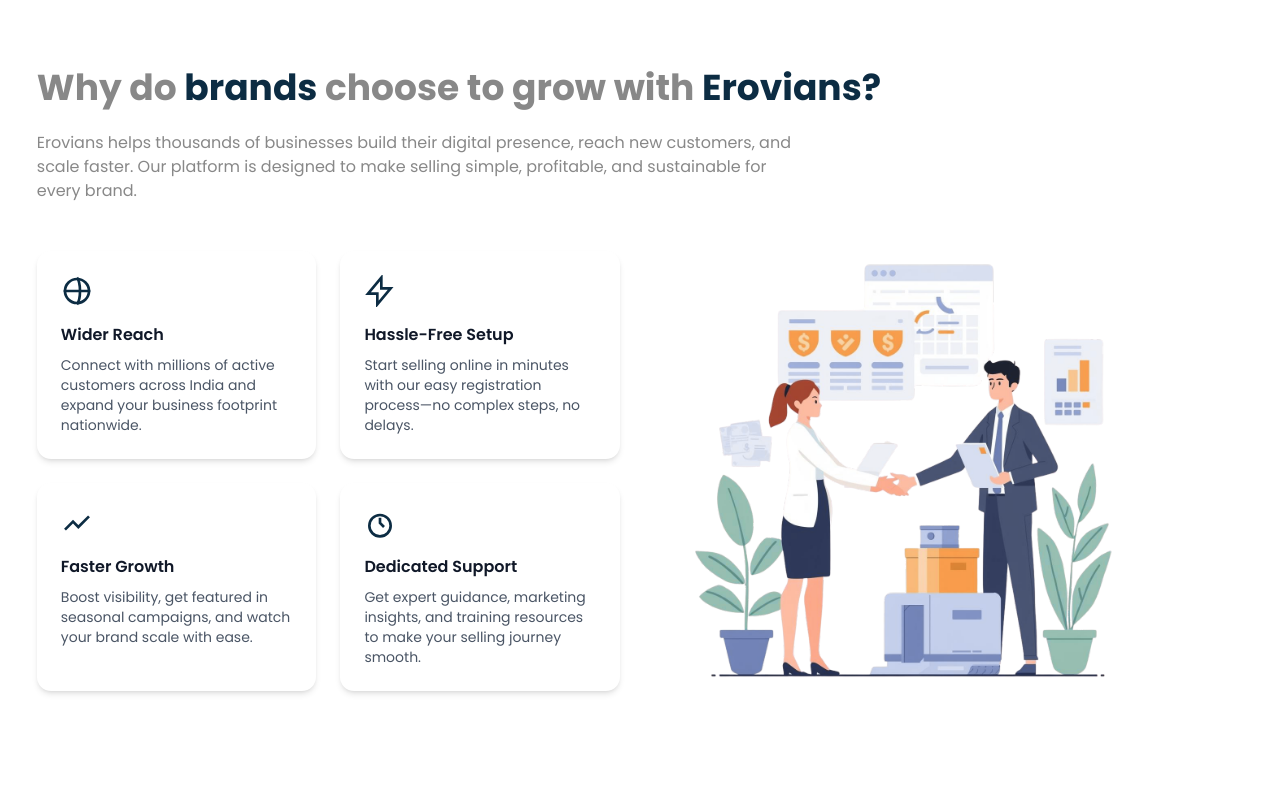
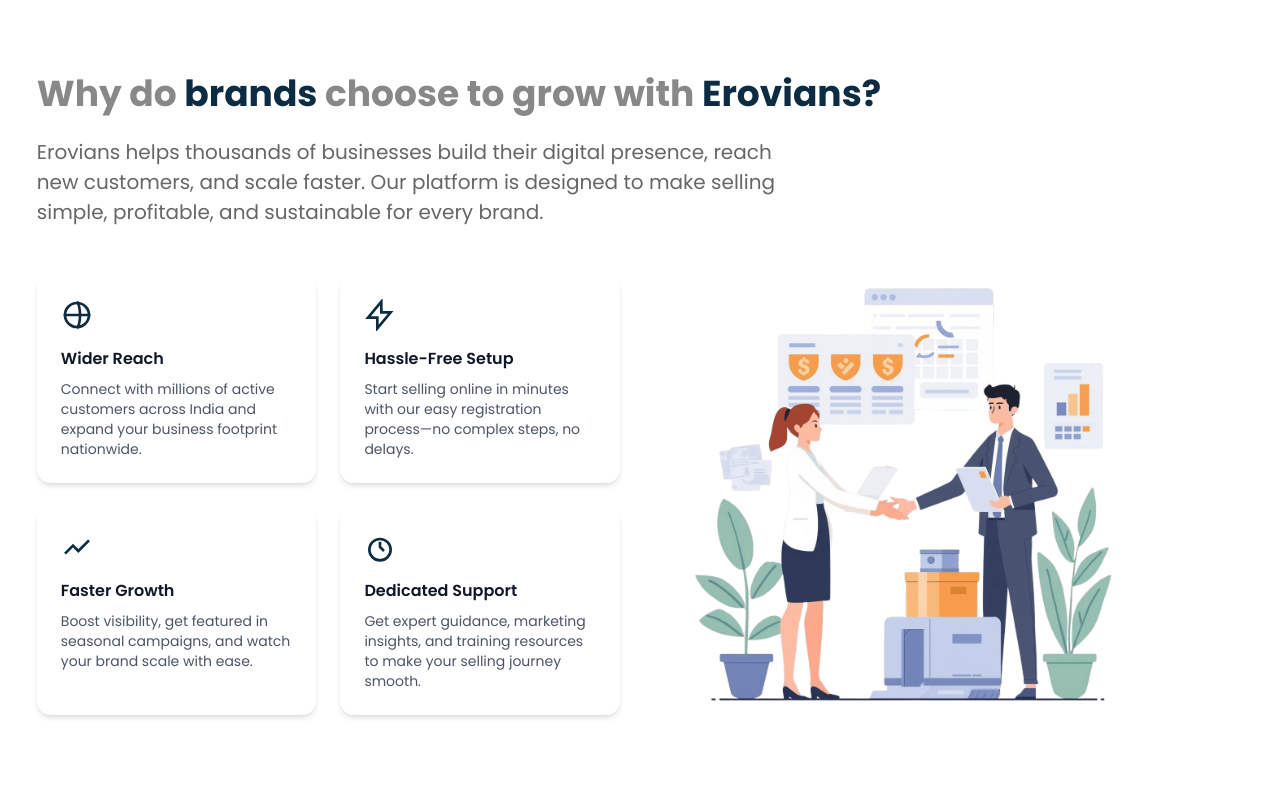
Before and after one commit to erovians/Erovians, a React (Vite) app in the folder seller/: page / in a window 1280 px wide. Shown: the part 1440-2240 px from the top of the page. Built offline with nearby package versions, Linux system fonts and the light colour scheme.

Commit message:
updated the color code for paragraph

```diff
--- a/seller/src/components/web/WhySellersLove/WhySellersLove.jsx
+++ b/seller/src/components/web/WhySellersLove/WhySellersLove.jsx
@@ -87,7 +87,7 @@
           Why do <span className="text-blue">brands</span> choose to grow with{" "}
           <span className="text-blue">Erovians?</span>
         </h1>
-        <p className="mt-4 text-gray-600 max-w-3xl">
+        <p className="mt-4 max-w-3xl">
           Erovians helps thousands of businesses build their digital presence,
           reach new customers, and scale faster. Our platform is designed to
           make selling simple, profitable, and sustainable for every brand.
--- a/seller/src/index.css
+++ b/seller/src/index.css
@@ -8,6 +8,7 @@
   --color-black: #333333;
   --color-blue: #0c2c43;
   --color-grey: #888;
+--color-subgrey: #666666;
   --color-darkgrey: #3f3f3f;
   --color-navyblue: #0c2c43;
   --color-lightblue: #f1faff;
@@ -43,11 +44,14 @@
   font-size: 30px; font-weight: bold; color: var(--color-grey);
 }
 .rich-text p {
-  font-size: 16px; color: var(--color-grey);
+  font-size: 16px; color: var(--color-subgrey);
 
 }
 @media (min-width: 768px) {
   .rich-text h1 {
     font-size: 36px;
   }
+  .rich-text p {
+    font-size: 20px;
+  }
 }
```
